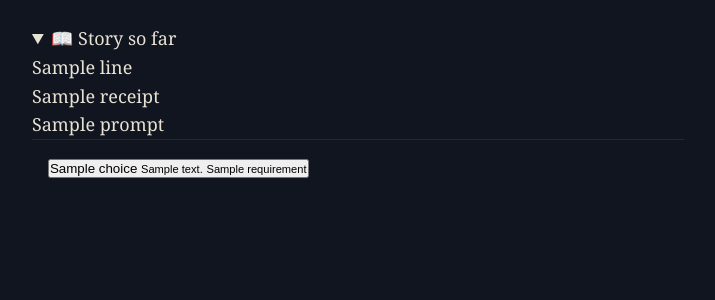
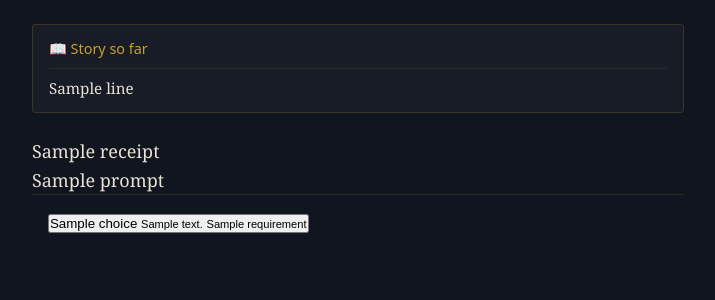
Before and after one commit to danielrod36/Andromeda, a FastAPI app: template src/web/templates/lifepath.html in a window 1280 px wide, after a click on "📖 Story so far". Shown: the part 32-332 px from the top of the page, without its empty margins (282-997 px from the left). Run offline with FastAPI, Linux system fonts and the light colour scheme; the template is opened without the code that fills it: most values are stand-ins (such as "Sample title", 1, 10 or a date in 2020); parts of the project's set-up code (start-up, migrations or seed data) failed here and were passed over.

Commit message:
Address PR review feedback (#17)
- Fix undefined template variable: source → recap.source so LLM recaps
  auto-expand as intended (flagged by kilo-code-bot)
- Add CSS styling for .recap component to match design token system
- Move inline import re to module top (matches sibling summary.py)
- Fix chapter-summary dedup to compare stripped text consistently

Co-Authored-By: Claude <noreply@anthropic.com>

```diff
--- a/src/web/static/app.css
+++ b/src/web/static/app.css
@@ -112,6 +112,42 @@ body {
   font-style: italic;
 }
 
+/* Story-so-far recap on resume (U11, R13) */
+.recap {
+  background: rgba(255, 255, 255, 0.03);
+  border: 1px solid rgba(201, 162, 39, 0.2);
+  border-radius: 0.25rem;
+  margin-bottom: 1.5rem;
+}
+
+.recap > details { padding: 0.75rem 1rem; }
+
+.recap > details > summary {
+  font-family: var(--font-chrome);
+  font-size: 0.9rem;
+  color: var(--brass);
+  cursor: pointer;
+  list-style: none;
+}
+
+.recap > details > summary::-webkit-details-marker { display: none; }
+
+.recap-body {
+  margin-top: 0.5rem;
+  padding-top: 0.5rem;
+  border-top: 1px solid rgba(201, 162, 39, 0.1);
+}
+
+.recap-line {
+  font-family: var(--font-prose);
+  font-size: 0.95rem;
+  line-height: 1.5;
+  color: var(--vellum);
+  margin-bottom: 0.35rem;
+}
+
+.recap-line:last-child { margin-bottom: 0; }
+
 /* Responsive: narrow viewport — overlay drawer */
 @media (max-width: 900px) {
   #drawer:not([hidden]) {
--- a/src/web/templates/partials/recap.html
+++ b/src/web/templates/partials/recap.html
@@ -1,7 +1,7 @@
 {# Story-so-far recap shown on resume (U11, R13). #}
 {% if recap and recap.lines %}
 <div class="recap" role="region" aria-label="Story so far">
-  <details{% if source == "llm" %} open{% endif %}>
+  <details{% if recap.source == "llm" %} open{% endif %}>
     <summary>📖 Story so far</summary>
     <div class="recap-body">
       {% for line in recap.lines %}
```
Also changed, not shown: src/game/recap.py (+4 -4 lines).
